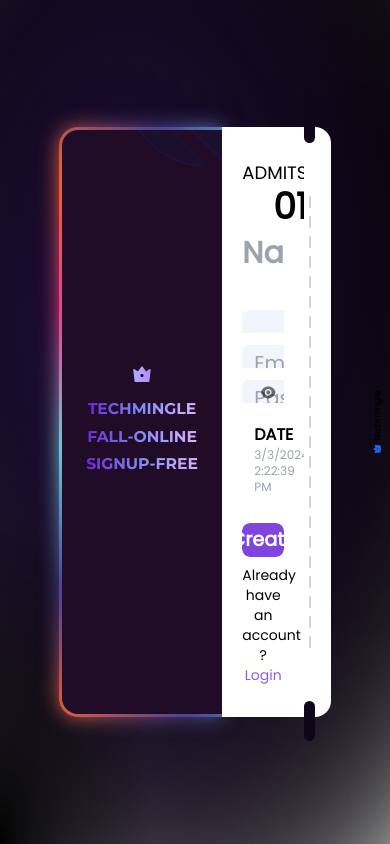
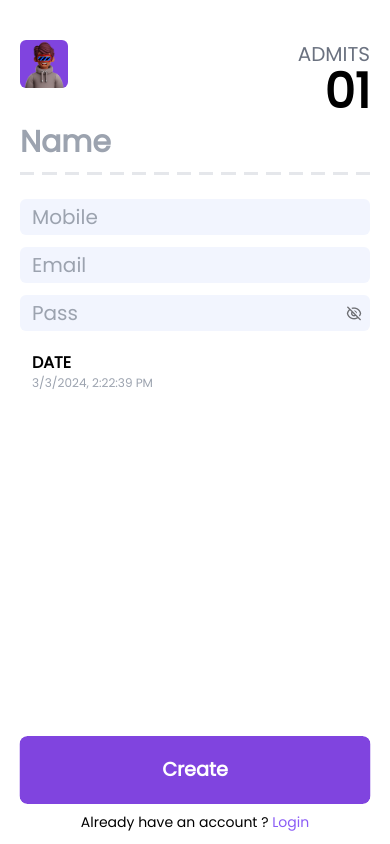
Before and after one commit to BubbleBitCore/TechMingle, a React (Create React App) app: page /signup in a window 390 px wide. Built offline with nearby package versions, Linux system fonts and the light colour scheme.

Commit message:
made signup page responsive

```diff
--- a/src/pages/Signup.jsx
+++ b/src/pages/Signup.jsx
@@ -1,14 +1,43 @@
 import { Link } from "react-router-dom";
 import man2 from "../assets/images/man2.png";
 import FancyButton from "../components/FancyButton";
+import { useForm } from "react-hook-form";
+import { useState } from "react";
 
 const Signup = () => {
+  const [passType, setPassType] = useState("password");
+  const [eyeClass, setEyeClass] = useState("ri-eye-off-line");
+  const togglePass = () => {
+    if (eyeClass === "ri-eye-line") {
+      setEyeClass("ri-eye-off-line");
+      setPassType("password");
+    } else {
+      setEyeClass("ri-eye-line");
+      setPassType("text");
+    }
+  };
+  const handleRegistration = async (formData) => {
+    const { mobileNo, email, password, name } = formData;
+    const sanitizedObject = {
+      name: name.trim(),
+      mobileNo: parseInt(mobileNo),
+      email: email.trim(),
+      password,
+    };
+    console.log(sanitizedObject);
+  };
+
+  const {
+    register,
+    handleSubmit,
+    formState: { errors },
+  } = useForm();
   return (
     <>
       <div className="fixed top-0 left-0 w-full h-full flex justify-center  items-center  bgGradient">
-        <div className="w-[70%] h-[70vh] rounded-2xl flex justify-center items-center">
+        <div className="w-[70%] h-[75vh] max-sm:h-full max-sm:w-full rounded-2xl flex justify-center items-center">
           {/* section 1 */}
-          <div className="glowBlock w-[60%] h-full rounded-2xl p-[0.2rem] pr-0">
+          <div className="glowBlock w-[60%] h-full rounded-2xl p-[0.2rem] pr-0 max-sm:hidden">
             <div className=" w-full flex justify-center items-center h-full rounded-2xl   border-r-0 rounded-r-none  bg-[#210C27] relative z-20">
               <div className="flex  flex-col justify-center items-center ">
                 <i className="ri-vip-crown-2-fill  relative z-20 bg-gradient-to-r from-indigo-300 to-purple-400 text-transparent bg-clip-text text-[5vw] mb-3"></i>
@@ -29,32 +58,54 @@ const Signup = () => {
             </div>
           </div>
           {/* section 2 */}
-          <div className="w-[40%] h-full rounded-2xl rounded-l-none  flex">
+          <div className="w-[40%] max-sm:w-full h-full rounded-2xl rounded-l-none  flex">
             {/* form */}
-            <div className="w-[75%] h-full bg-white flex flex-col p-5 py-8">
+            <form
+              onSubmit={handleSubmit(handleRegistration)}
+              className="w-[75%] max-sm:w-full h-full bg-white flex flex-col p-5 pt-8 max-sm:pt-10"
+            >
               <div className="w-full flex flex-col gap-2">
                 <div className="w-full flex justify-between">
                   {/* avtar */}
-                  <div className="w-[4vw] h-[4vw] rounded-md bg-[#8044df]">
+                  <div className="w-[4vw] h-[4vw] max-sm:w-[3rem] max-sm:h-[3rem] rounded-md bg-[#8044df]">
                     <img src={man2} alt="" />
                   </div>
                   <div className="flex flex-col items-end">
-                    <p className="text-lg poppins select-none">ADMITS</p>
-                    <p className="font-bold  text-4xl poppins select-none">01</p>
+                    <p className="text-lg max-sm:text-xl max-sm:text-gray-500 poppins select-none">
+                      ADMITS
+                    </p>
+                    <p className="font-bold  max-sm:text-5xl text-4xl poppins select-none">
+                      01
+                    </p>
                   </div>
                 </div>
-                <div className="w-full overflow-hidden">
+                <div className="w-full overflow-hidden ">
                   <input
                     className="select-none border-none outline-none text-3xl poppins font-bold"
                     type="text"
                     placeholder="Name"
+                    {...register("name", {
+                      required: "Enter Name",
+                      pattern: {
+                        value: /[\S\s]+[\S]+/,
+                        message: "Enter valid name",
+                      },
+                    })}
                   />
                 </div>
+                {errors.name && (
+                  <p className="inline-flex sm:hidden items-center rounded-md mb-2  text-[0.65rem] leading[1] font-medium text-red-500 mr-1">
+                    {errors.name.message}
+                  </p>
+                )}
               </div>
               {/* Divider */}
-              <div className="my-3 mb-6 flex gap-2">
+              <div className="my-3 mb-6  flex gap-2 ">
                 {new Array(16).fill(0).map((_, key) => (
-                  <span key={key} className="h-[3px] w-2 bg-gray-200"></span>
+                  <span
+                    key={key}
+                    className="h-[3px] w-2 max-sm:w-4 bg-gray-200"
+                  ></span>
                 ))}
               </div>
               {/* Other fields */}
@@ -62,37 +113,89 @@ const Signup = () => {
                 <input
                   className="select-none border-none w-full outline-none text-xl bg-[#F2F5FE] rounded-md px-3 pr-10 py-1 "
                   type="text"
-                  placeholder="Phone"
+                  placeholder="Mobile"
+                  {...register("mobileNo", {
+                    required: "Enter Mobile No.",
+                    pattern: {
+                      value: /^\d{10}$/,
+                      message: "Enter valid Mobile No.",
+                    },
+                  })}
                 />
               </div>
+              {errors.mobileNo && (
+                <p className="inline-flex sm:hidden items-center rounded-md  mb-2 text-[0.65rem] leading[1] font-medium text-red-500 ">
+                  {errors.mobileNo.message}
+                </p>
+              )}
+
               <div className="w-full overflow-hidden mb-3">
                 <input
-                  className="select-none border-none outline-none text-xl bg-[#F2F5FE] rounded-md px-3 pr-10 py-1   "
+                  className="select-none border-none w-full outline-none text-xl bg-[#F2F5FE] rounded-md px-3 pr-10 py-1   "
                   type="text"
                   placeholder="Email"
+                  {...register("email", {
+                    required: "Enter email",
+                    pattern: {
+                      value: /\b[\w\.-]+@[\w\.-]+\.\w{2,4}\b/gi,
+                      message: "Enter valid email",
+                    },
+                  })}
                 />
               </div>
+              {errors.email && (
+                <p className="inline-flex sm:hidden items-center rounded-md  mb-2 text-[0.65rem] leading[1] font-medium text-red-500 ">
+                  {errors.email.message}
+                </p>
+              )}
+
               <div className="w-full overflow-hidden  relative  mb-3">
                 <input
-                  className="select-none border-none outline-none text-xl bg-[#F2F5FE] rounded-md px-3 pr-10 py-1   "
-                  type="password"
+                  className="select-none border-none w-full outline-none text-xl bg-[#F2F5FE] rounded-md px-3 pr-10 py-1   "
+                  type={passType}
                   placeholder="Pass"
+                  {...register("password", {
+                    required: "Enter password",
+                    pattern: {
+                      value:
+                        /^(?=.*\d)(?=.*[a-z])(?=.*[A-Z])(?=.*[a-zA-Z]).{8,}$/gm,
+                      message: `at least 8 characters
+                    - must contain at least 1 uppercase letter, 1 lowercase letter, and 1 number
+                    - Can contain special characters`,
+                    },
+                  })}
                 />
-                <i className="absolute top-1/2 -translate-y-1/2 right-2 cursor-pointer opacity-55 hover:opacity-100 transition-all ri-eye-fill"></i>
+                <i
+                  onClick={togglePass}
+                  className={`absolute top-1/2 -translate-y-1/2 right-2 cursor-pointer opacity-55 hover:opacity-100 transition-all ${eyeClass}`}
+                ></i>
               </div>
-              <div className="px-3 my-2">
+              {errors.password && (
+                <p className="inline-flex sm:hidden items-center rounded-md mb-2  text-[0.65rem] leading[1] font-medium text-red-500 ">
+                  {errors.password.message}
+                </p>
+              )}
+              <div className="px-3 mt-2">
                 <p className="select-none font-bold">DATE</p>
-                <p className="select-none text-gray-400 text-xs">{new Date().toLocaleString()}</p>
+                <p className="select-none text-gray-400 text-xs">
+                  {new Date().toLocaleString()}
+                </p>
               </div>
-              <div className="w-full h-[10%] mt-5">
+              <div className="max-sm:fixed max-sm:bottom-10 max-sm:left-1/2 max-sm:-translate-x-1/2  w-full max-sm:w-[90%] h-[10%] mt-5 max-sm:h-[8%]">
                 <FancyButton text1="Create" text2="Journey" />
               </div>
-              <p className="text-sm w-full text-center mt-2 select-none">
-                Already have an account ? <Link className="text-violet-500 hover:underline underline-offset-2 cursor-pointer" to="/login">Login</Link>
+              <p className="max-sm:fixed max-sm:bottom-3  max-sm:left-1/2 max-sm:-translate-x-1/2 text-sm w-full text-center mt-2 select-none">
+                Already have an account ?{" "}
+                <Link
+                  className="text-violet-500 hover:underline underline-offset-2 cursor-pointer"
+                  to="/login"
+                >
+                  Login
+                </Link>
               </p>
-            </div>
+            </form>
             {/* Ticket styles */}
-            <div className="w-[10%] h-full relative ">
+            <div className="w-[10%] h-full relative max-sm:hidden ">
               <div className="bg-[#0F0719]  w-full h-10 absolute -top-6 rounded-full"></div>
               <div className="bg-white w-full border border-white  h-full flex justify-center items-center flex-col gap-2">
                 {new Array(23).fill(0).map((_, key) => (
@@ -102,7 +205,7 @@ const Signup = () => {
               <div className="bg-[#0F0719]  w-full h-10 absolute -bottom-6 rounded-full"></div>
             </div>
             {/* Company Text */}
-            <div className="w-[15%] h-full  bg-white rounded-l-none rounded-2xl relative">
+            <div className="max-sm:hidden w-[15%] h-full  bg-white rounded-l-none rounded-2xl relative">
               <div className="select-none -rotate-90 absolute 2xl:right-[65%] sm:right-1/2  bottom-1/2 translate-y-1/2 translate-x-1/2 font-bold poppins text-[2.25vw]">
                 <p>
                   <i className="select-none ri-vip-crown-2-fill mr-1 text-[#2663EB]"></i>
@@ -112,6 +215,38 @@ const Signup = () => {
             </div>
           </div>
         </div>
+        {/* formErrors */}
+        <div className="absolute max-sm:hidden bottom-10 left-1/2 -translate-x-1/2 flex gap-5  w-[70%]">
+          {(errors.name ||
+            errors.email ||
+            errors.password ||
+            errors.mobileNo) && (
+            <p className="text-indigo-500 text-[0.65rem] leading[1] max-sm:hidden">
+              Errors:
+            </p>
+          )}
+          {errors.name && (
+            <p className="inline-flex items-center rounded-md   text-[0.65rem] leading[1] font-medium text-red-500 mr-1">
+              {errors.name.message}
+            </p>
+          )}
+          {errors.mobileNo && (
+            <p className="inline-flex items-center rounded-md   text-[0.65rem] leading[1] font-medium text-red-500 ">
+              {errors.mobileNo.message}
+            </p>
+          )}
+          {errors.email && (
+            <p className="inline-flex items-center rounded-md   text-[0.65rem] leading[1] font-medium text-red-500 ">
+              {errors.email.message}
+            </p>
+          )}
+
+          {errors.password && (
+            <p className="inline-flex items-center rounded-md   text-[0.65rem] leading[1] font-medium text-red-500 ">
+              {errors.password.message}
+            </p>
+          )}
+        </div>
       </div>
     </>
   );
```
